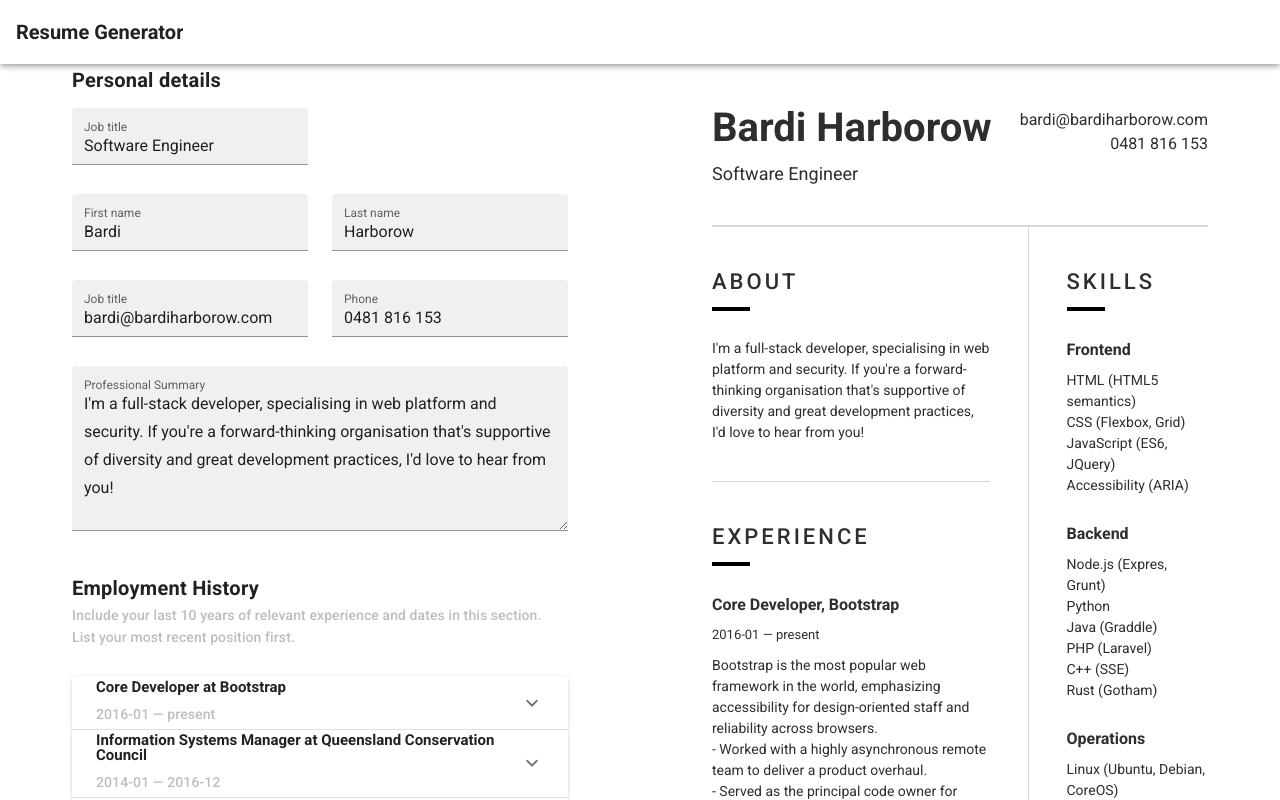
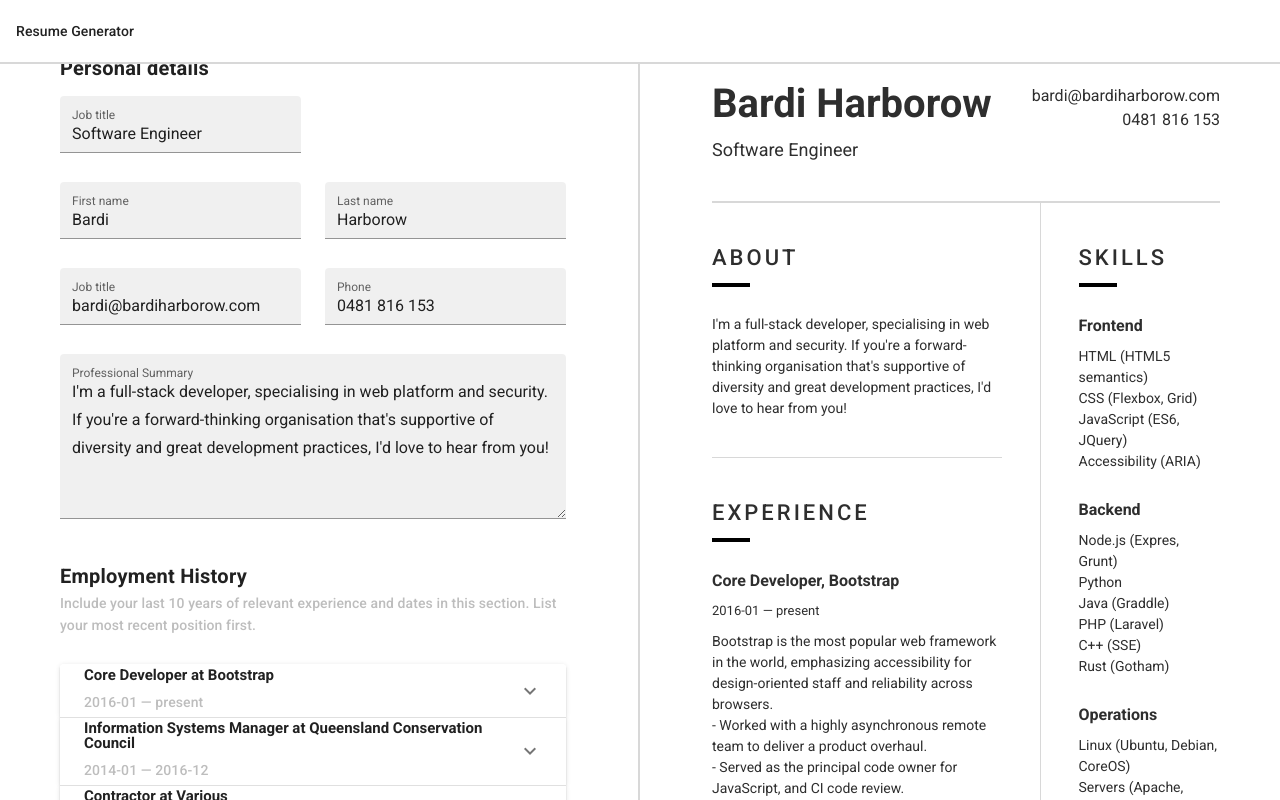
Before and after one commit to MauricioHernanCabrera/resume-generator, a Nuxt app: page / in a window 1280 px wide. Shown: the top 800 px of the page. Built offline with nearby package versions, Linux system fonts and the light colour scheme.

Commit message:
home layout updated

```diff
--- a/assets/scss/variables.scss
+++ b/assets/scss/variables.scss
@@ -2,9 +2,18 @@ $color_light: #d8d8d8;
 $color_dark: #2e2e2e;
 $color_dark2: #000000;
 
+// home
+$home_divider_color: $color_light;
+
+// app_bar
+$app_bar_border_color: $color_light;
+
+// profile
 $profile_divider_color: $color_light;
 $profile_link_color: $color_dark;
 $profile_title_border_color: $color_dark2;
+
+// list_experience
 $list_experience_link_color: $color_dark;
 
 $grid-bp: (
--- a/layouts/default.vue
+++ b/layouts/default.vue
@@ -1,7 +1,7 @@
 <template>
   <v-app dark>
-    <v-app-bar fixed app color="white" class="text-center">
-      <v-toolbar-title v-text="title" class="font-weight-bold" />
+    <v-app-bar fixed app color="white" class="app_bar text-center elevation-0">
+      <v-toolbar-title v-text="title" class="font-weight-medium subtitle-2" />
     </v-app-bar>
 
     <v-main>
@@ -19,3 +19,13 @@ export default {
   },
 }
 </script>
+
+<style lang="scss">
+@import './../assets/scss/utils.scss';
+
+.app_bar {
+  .v-toolbar__content {
+    border-bottom: 2px solid $app_bar_border_color;
+  }
+}
+</style>
--- a/pages/index.vue
+++ b/pages/index.vue
@@ -1,8 +1,8 @@
 <template>
-  <v-container fluid>
-    <v-row>
+  <v-container fluid class="home">
+    <v-row class="home__main_row">
       <!-- <v-col cols="12" md="6" class="py-0 d-none"> -->
-      <v-col cols="12" md="6" class="py-0">
+      <v-col cols="12" md="6" class="py-0 home__col_form">
         <v-row class="px-15">
           <!-- personal_details -->
           <v-col cols="12">
@@ -534,7 +534,7 @@
       </v-col>
 
       <!-- <v-col cols="12" md="12"> -->
-      <v-col cols="12" md="6">
+      <v-col cols="12" md="6" class="py-0 home__col_preview">
         <preview :profile="form" />
       </v-col>
     </v-row>
@@ -590,3 +590,21 @@ export default {
   },
 }
 </script>
+
+<style lang="scss" scoped>
+@import './../assets/scss/utils.scss';
+
+.home {
+  padding: 0;
+}
+
+.home__main_row {
+}
+
+.home__col_form {
+  border-right: 2px solid $home_divider_color;
+}
+
+.home__col_preview {
+}
+</style>
```
